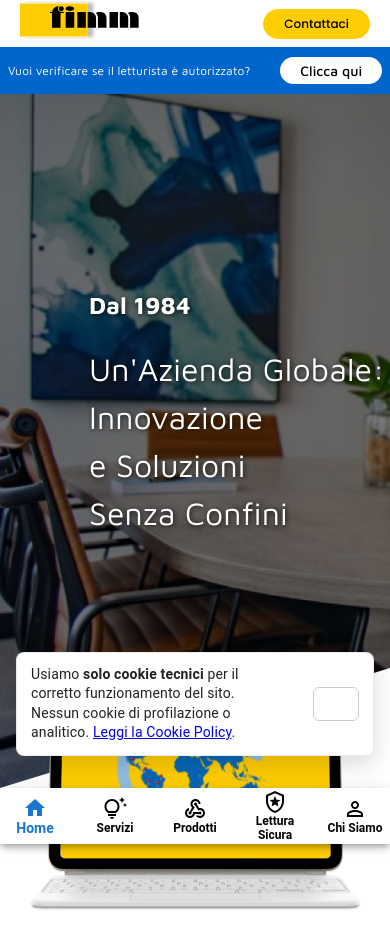
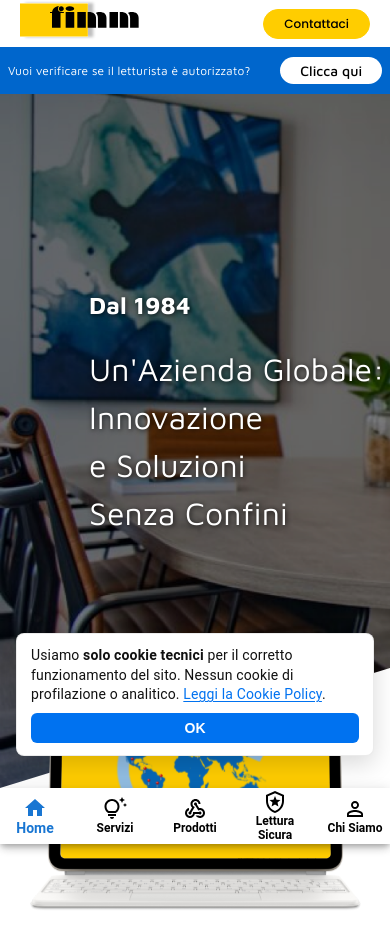
Before and after one commit to Fimm25/sito_fimm_frontend, a React (Vite) app: page / in a window 390 px wide. Shown: the top 948 px of the page. Built offline with nearby package versions, Linux system fonts and the light colour scheme; no server answers.

Commit message:
fix| modifiche di stile

```diff
--- a/src/components/CookieNotice/CookieNotice.jsx
+++ b/src/components/CookieNotice/CookieNotice.jsx
@@ -1,13 +1,9 @@
 import React, { useEffect, useState } from "react";
 import { Link } from "react-router-dom";
+import "./CookieNotice.scss";
 
 const STORAGE_KEY = "cookie_notice_ack_v1";
 
-/**
- * Banner informativo per soli cookie tecnici.
- * Non imposta cookie; salva solo un flag in localStorage.
- * bottomOffset: spazio dal fondo per evitare sovrapposizioni (es. bottom nav).
- */
 export default function CookieNotice({ bottomOffset = 16 }) {
   const [visible, setVisible] = useState(false);
 
@@ -16,15 +12,12 @@ export default function CookieNotice({ bottomOffset = 16 }) {
       const ack = window.localStorage.getItem(STORAGE_KEY);
       if (!ack) setVisible(true);
     } catch {
-      // Se localStorage non è disponibile, mostriamo comunque il banner (si chiuderà solo per la sessione)
       setVisible(true);
     }
   }, []);
 
   const handleOk = () => {
-    try {
-      window.localStorage.setItem(STORAGE_KEY, "true");
-    } catch {}
+    try { window.localStorage.setItem(STORAGE_KEY, "true"); } catch {}
     setVisible(false);
   };
 
@@ -32,30 +25,15 @@ export default function CookieNotice({ bottomOffset = 16 }) {
 
   return (
     <div
+      className="cookieNotice"
       role="region"
       aria-label="Avviso sui cookie tecnici"
-      style={{
-        position: "fixed",
-        left: 16,
-        right: 16,
-        bottom: bottomOffset,
-        zIndex: 9999,
-        display: "flex",
-        alignItems: "center",
-        gap: 12,
-        padding: "12px 14px",
-        borderRadius: 8,
-        boxShadow: "0 8px 24px rgba(0,0,0,.15)",
-        background: "#fff",
-        border: "1px solid rgba(0,0,0,.08)",
-        maxWidth: 960,
-        margin: "0 auto",
-      }}
+      style={{ bottom: bottomOffset }}
     >
-      <p style={{ margin: 0, lineHeight: 1.4, fontSize: 14, flex: 1 }}>
+      <p className="cookieNotice__text">
         Usiamo <strong>solo cookie tecnici</strong> per il corretto funzionamento del sito.
         Nessun cookie di profilazione o analitico.{" "}
-        <Link to="/cookie-policy" style={{ textDecoration: "underline" }}>
+        <Link to="/cookie-policy" className="cookieNotice__link">
           Leggi la Cookie Policy
         </Link>
         .
@@ -64,15 +42,7 @@ export default function CookieNotice({ bottomOffset = 16 }) {
         type="button"
         onClick={handleOk}
         aria-label="Chiudi avviso cookie"
-        style={{
-          appearance: "none",
-          border: "1px solid rgba(0,0,0,.2)",
-          background: "transparent",
-          padding: "8px 12px",
-          borderRadius: 6,
-          cursor: "pointer",
-          fontSize: 14,
-        }}
+        className="cookieNotice__button"
       >
         OK
       </button>
--- /dev/null
+++ b/src/components/CookieNotice/CookieNotice.scss
@@ -0,0 +1,75 @@
+.cookieNotice {
+    position: fixed;
+    left: 16px;
+    right: 16px;
+    /* il bottom lo gestiamo inline da prop: bottomOffset */
+    z-index: 9999;
+
+    display: flex;
+    align-items: center;
+    gap: 12px;
+
+    padding: 12px 14px;
+    border-radius: 8px;
+    box-shadow: 0 8px 24px rgba(0,0,0,.15);
+    background: #fff;
+    border: 1px solid rgba(0,0,0,.08);
+    max-width: 960px;
+    margin: 0 auto;
+  }
+
+  .cookieNotice__text {
+    margin: 0;
+    line-height: 1.4;
+    font-size: 14px;
+    flex: 1;
+    color: #111; /* forza testo scuro */
+  }
+
+  .cookieNotice__link {
+    color: #0072f0;
+    text-decoration: underline;
+    text-underline-offset: 0.15em;
+    transition: color .2s ease;
+
+    &:hover { color: #035bcc; }
+    &:focus-visible {
+      outline: 2px solid #035bcc;
+      outline-offset: 2px;
+    }
+  }
+
+  .cookieNotice__button {
+    appearance: none;
+    border: 0;
+    background: #0072f0;   /* pulsante pieno e visibile */
+    color: #fff;
+    padding: 8px 14px;
+    border-radius: 6px;
+    cursor: pointer;
+    font-size: 14px;
+    font-weight: 600;
+    line-height: 1;
+    white-space: nowrap;
+
+    transition: transform .02s ease, filter .15s ease, background-color .2s ease;
+
+    &:hover { filter: brightness(0.95); }
+    &:active { transform: translateY(1px); }
+    &:focus-visible {
+      outline: 2px solid #003a80;
+      outline-offset: 2px;
+    }
+  }
+
+  /* Mobile: impila testo e bottone */
+  @media (max-width: 480px) {
+    .cookieNotice {
+      flex-direction: column;
+      align-items: stretch;
+      gap: 8px;
+    }
+    .cookieNotice__button {
+      width: 100%;
+    }
+  }
```
